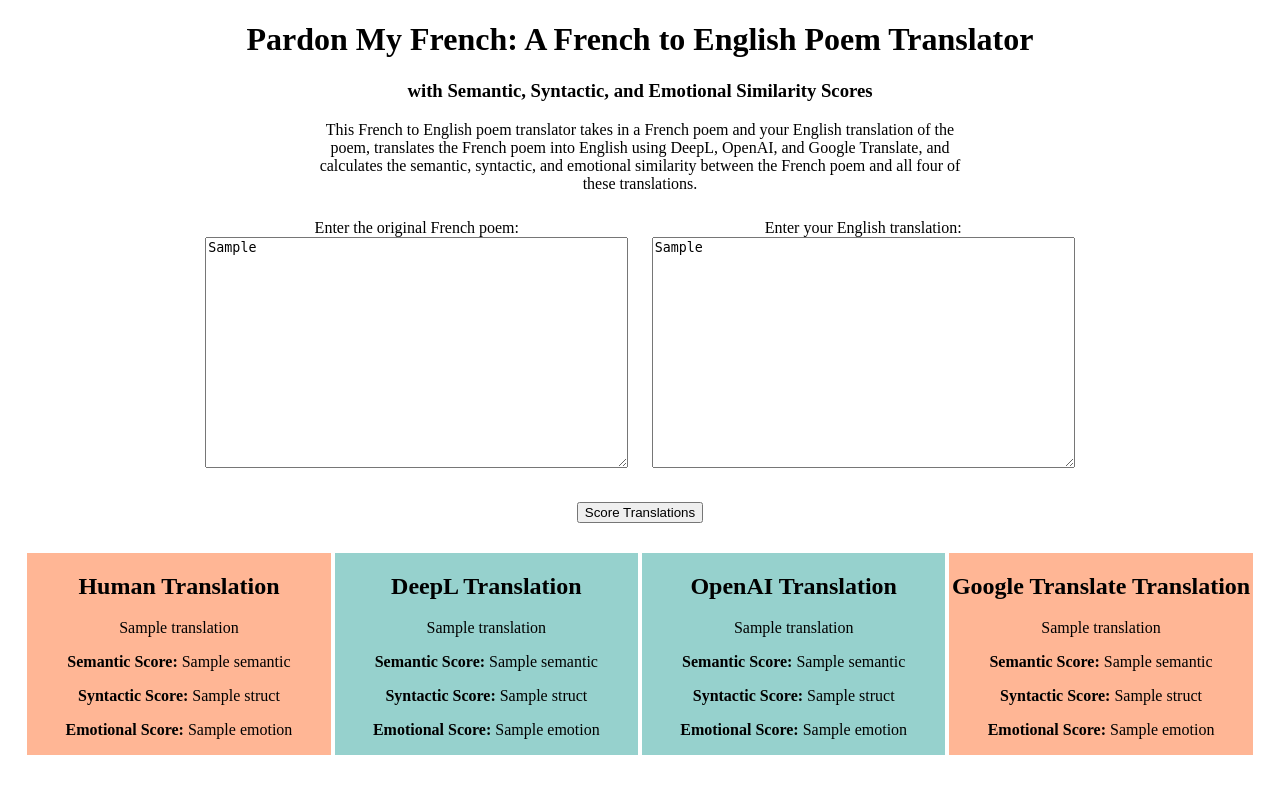
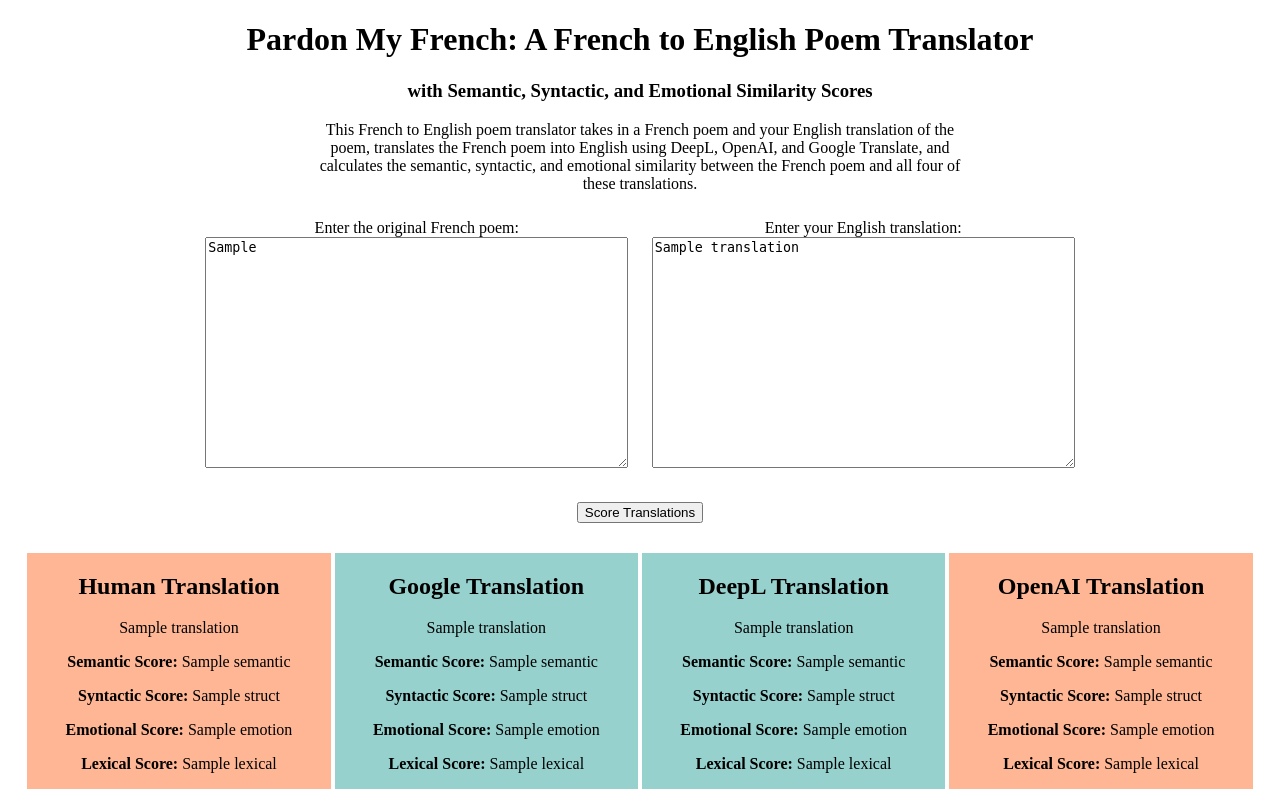
Before and after one commit to eagarwal-23/cos_401_final_project, a Flask app: template templates/result.html in a window 1280 px wide. Run offline with Flask 3, Linux system fonts and the light colour scheme; the template is opened without the code that fills it: most values are stand-ins (such as "Sample title", 1, 10 or a date in 2020).

Commit message:
working ish
emotions is taking forever on just 5 words so i'm scared to try a whole poem.

```diff
--- a/app.py
+++ b/app.py
@@ -1,4 +1,13 @@
+# TERMINAL COMMANDS:
+## pip install flash
+## pip install -r requirements.txt
+## python -m nltk.downloader punkt
+## python3 app.py
+
 from flask import Flask, render_template, request
+from translators import generate_translations
+from semantic import calculate_semantic_similarity
+from emotions import calc_emotional_similarity
 
 app = Flask(__name__)
 
@@ -11,21 +20,26 @@ def translate():
     og_poem = request.form['og_poem']
     human_trans = request.form['human_trans']
     # translation function
-    poem1 = og_poem
-    poem2 = human_trans
-    poem3 = og_poem
-    trans_poem = [poem1, poem2, poem3]
+    [google_trans, deepl_trans, openai_trans, human_trans] = generate_translations(og_poem, human_trans)
+    trans_poem = [human_trans, google_trans, deepl_trans, openai_trans]
 
     # semantic score for each translation
-    semantic = [len(poem1), len(poem2), len(poem3)]
+    semantic = [0,0,0,0]
+    for i in range(4):
+        semantic[i] = round(calculate_semantic_similarity(og_poem, trans_poem[i]), 5)
 
     # structural score for each translation
-    struct = [len(poem1)-1, len(poem2)-2, len(poem3)-3]
+    struct = [1,1,1,1]
 
     # emotional score for each translation
-    emotion = [len(poem1)+1, len(poem2)+2, len(poem3)+3]
+    emotion = [0,0,0,0]
+    for i in range(4):
+        emo = calc_emotional_similarity(og_poem, trans_poem[i])
+        emotion[i] = round(emo[0], 5)
 
-    return render_template('result.html', og_poem = og_poem, human_trans = human_trans, translation=trans_poem, semantic = semantic, struct = struct, emotion = emotion)
+    lexical = [0,0,0,0]
+
+    return render_template('result.html', og_poem = og_poem, translation=trans_poem, semantic = semantic, struct = struct, emotion = emotion, lexical = lexical)
 
 if __name__ == '__main__':
     app.run(debug=True)
--- a/emotions.py
+++ b/emotions.py
@@ -1,3 +1,5 @@
+import nltk
+nltk.download('punkt')
 import pandas as pd
 import numpy as np
 import spacy
--- a/templates/result.html
+++ b/templates/result.html
@@ -58,7 +58,7 @@
             </div>
             <div class="input-column" style="width: 35%;">
               <label for="human_trans">Enter your English translation:</label><br>
-              <textarea id="human_trans" name="human_trans" rows="15" cols="50">{{ human_trans }}</textarea><br>
+              <textarea id="human_trans" name="human_trans" rows="15" cols="50">{{ translation[0] }}</textarea><br>
             </div>
           </div>
           <div style="padding-bottom: 30px;"></div>
@@ -80,30 +80,34 @@
                 <p><b>Semantic Score: </b> {{ semantic[0] }}</p>
     			<p><b>Syntactic Score: </b> {{ struct[0] }}</p>
     			<p><b>Emotional Score: </b> {{ emotion[0] }}</p>
+                <p><b>Lexical Score: </b> {{ lexical[1] }}</p>
             </div>
             <div class="result-column" style="background-color:#96D1CD;">
-                <h2>DeepL Translation</h2>
+                <h2>Google Translation</h2>
                 <p>{{ translation[1] }}</p>
                 <p> </p>
                 <p><b>Semantic Score: </b> {{ semantic[1] }}</p>
     			<p><b>Syntactic Score: </b> {{ struct[1] }}</p>
     			<p><b>Emotional Score: </b> {{ emotion[1] }}</p>
+                <p><b>Lexical Score: </b> {{ lexical[1] }}</p>
             </div>
             <div class="result-column" style="background-color:#96D1CD;">
-                <h2>OpenAI Translation</h2>
+                <h2>DeepL Translation</h2>
                 <p>{{ translation[2] }}</p>
                 <p> </p>
                 <p><b>Semantic Score: </b> {{ semantic[2] }}</p>
     			<p><b>Syntactic Score: </b> {{ struct[2] }}</p>
     			<p><b>Emotional Score: </b> {{ emotion[2] }}</p>
+                <p><b>Lexical Score: </b> {{ lexical[2] }}</p>
             </div>
             <div class="result-column" style="background-color:#FFB695;">
-                <h2>Google Translate Translation</h2>
-                <p>{{ translation[0] }}</p>
+                <h2>OpenAI Translation</h2>
+                <p>{{ translation[3] }}</p>
                 <p> </p>
-                <p><b>Semantic Score: </b> {{ semantic[0] }}</p>
-                <p><b>Syntactic Score: </b> {{ struct[0] }}</p>
-                <p><b>Emotional Score: </b> {{ emotion[0] }}</p>
+                <p><b>Semantic Score: </b> {{ semantic[3] }}</p>
+                <p><b>Syntactic Score: </b> {{ struct[3] }}</p>
+                <p><b>Emotional Score: </b> {{ emotion[3] }}</p>
+                <p><b>Lexical Score: </b> {{ lexical[3] }}</p>
             </div>
         </div>
     </center>
```
Also changed, not shown: 1 other file.
